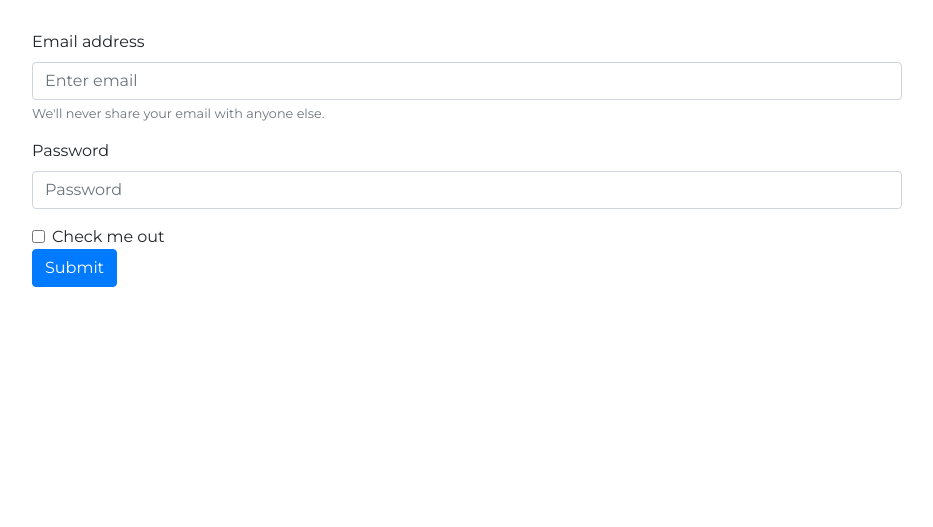
After one commit to FoxHonda/tests, a Django app: page /posts/create/ in a window 1280 px wide. The commit adds this page. Shown: the top 527 px of the page, without its empty margins (173-1106 px from the left). Run offline with Django 3.2, Linux system fonts and the light colour scheme; some libraries are stand-ins or nearby versions.

```diff
--- a/posts/templates/posts/details.html
+++ b/posts/templates/posts/details.html
@@ -11,7 +11,11 @@ Blog - Пост {{ item.title }}
     <div class="left-post-row">
         <h3>{{ item.title }}</h3>
         <h4>{{ item.description }}</h4>
-        <p><a href="themes/{{ item.theme.id}}">{{ item.theme }}</a></p>
+        {% if item.theme %}
+            <p><a href="{% url 'theme_details' pk=item.theme.id %}">{{ item.theme }}</a></p>
+        {% else %}
+            <p>&nbsp;</p>
+        {% endif %}
         <div class="float_left">
             {% if image %}
                 <img src="/media/{{ item.image }}" alt="{{ item.image }}">
--- /dev/null
+++ b/posts/templates/posts/edit.html
@@ -0,0 +1,27 @@
+{% extends 'index.html' %}
+
+{% block page_title %}
+Blog - Редактор
+{% endblock %}
+
+{% block content %}
+
+	<form>
+  <div class="form-group">
+    <label for="exampleInputEmail1">Email address</label>
+    <input type="email" class="form-control" id="exampleInputEmail1" aria-describedby="emailHelp" placeholder="Enter email">
+    <small id="emailHelp" class="form-text text-muted">We'll never share your email with anyone else.</small>
+  </div>
+  <div class="form-group">
+    <label for="exampleInputPassword1">Password</label>
+    <input type="password" class="form-control" id="exampleInputPassword1" placeholder="Password">
+  </div>
+  <div class="form-check">
+    <input type="checkbox" class="form-check-input" id="exampleCheck1">
+    <label class="form-check-label" for="exampleCheck1">Check me out</label>
+  </div>
+  <button type="submit" class="btn btn-primary">Submit</button>
+</form>
+
+
+{% endblock %}
--- a/posts/templates/posts/index.html
+++ b/posts/templates/posts/index.html
@@ -9,7 +9,7 @@ Blog - Посты
 	<div class="posts">
 		{% for item in collection%}
 
-			{% include "snippets/posts/item.tpl" with title=item.title description=item.description id=item.id image=item.image %}
+			{% include "snippets/posts/item.tpl" with item=item %}
 
 		{% endfor%}
 
--- /dev/null
+++ b/posts/urls.py
@@ -0,0 +1,8 @@
+from django.urls import path, re_path
+
+from . import views
+
+urlpatterns = [
+	re_path(r'^posts/create/$', views.create, name='create_post'),
+	re_path(r'^posts/(?P<pk>[0-9]+)/$', views.details, name='details')
+]
--- a/posts/views.py
+++ b/posts/views.py
@@ -23,3 +23,7 @@ def details(request, pk):
 	related_posts = models.Post.objects.filter(theme=posts.theme).exclude(id=posts.id)[:3]
 	context = {'item' : posts, 'related':related_posts}
 	return render(request, 'posts/details.html', context)
+
+
+def create(request):
+	return render(request, 'posts/edit.html', {})
--- a/tests/urls.py
+++ b/tests/urls.py
@@ -32,7 +32,10 @@ urlpatterns = [
     path('admin/', admin.site.urls, name='admin'),
     path('tutorial/', mainapp.tutorial, name='tutorial'),
     path('contacts/', mainapp.contacts, name='contacts'),
+    path('', mainapp.main, name = 'name'),
     path('posts/', posts.index, name='posts'),
-    re_path(r'^posts/(?P<pk>[0-9]+)/$', posts.details, name='details'),
-    path('', mainapp.main, name = 'name'),
+    #re_path(r'^posts/(?P<pk>[0-9]+)/$', posts.details, name='details'),
+    path('', include('posts.urls')),
+    path('', include('themes.urls'))
+
 ]+ static(settings.MEDIA_URL, document_root=settings.MEDIA_ROOT)
--- /dev/null
+++ b/themes/urls.py
@@ -0,0 +1,6 @@
+from django.urls import path, re_path
+
+from . import views
+
+urlpatterns = [re_path(r'^themes/(?P<pk>[0-9]+)/$', views.details, name='theme_details')
+]
```
Also changed, not shown: themes/views.py (+19 -1 lines), 1 other file.
